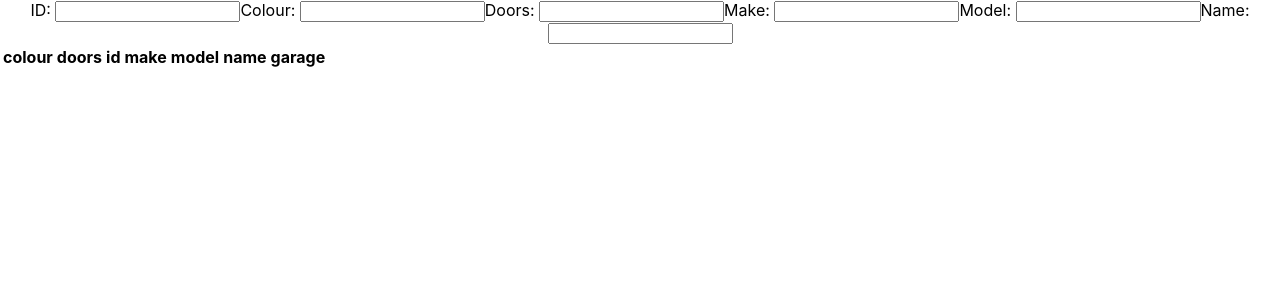
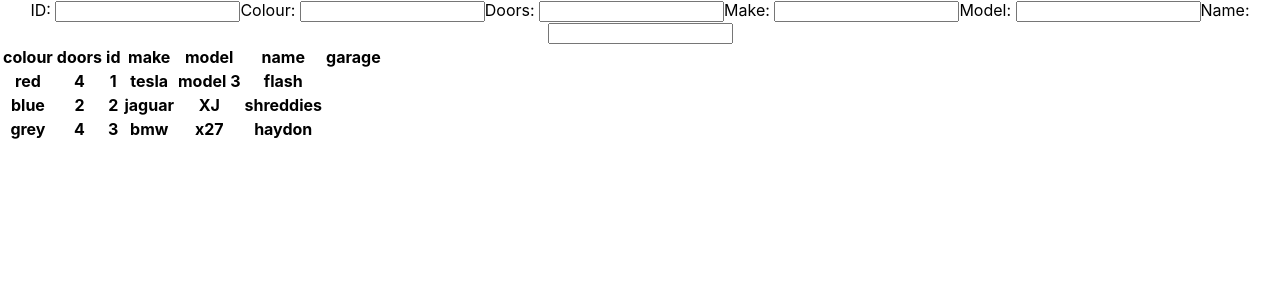
Before and after one commit to LuKeF-2021/React-Jest, a React (Create React App) app in the folder car-garage/: page / in a window 1280 px wide. Shown: the top 300 px of the page. Built offline with nearby package versions, Linux system fonts and the light colour scheme.

Commit message:
car table layout with placeholder data

```diff
--- a/car-garage/src/Webpage/CarTable.jsx
+++ b/car-garage/src/Webpage/CarTable.jsx
@@ -1,25 +1,37 @@
 import CarTableRow from "./CarTableRow";
+import React, { useEffect, useState } from "react";
 
 const CarTable = () => {
 	const Placeholder = (e) => {
 		e.preventDefault();
 	};
 
-	const car = () => {
-		//car api stuff
-	};
-
-	// DATA LAYOUT FROM API
-	// [
-	//     {
-	//         colour: "string",
-	//         doors: 0,
-	//         id: 0,
-	//         make: "string",
-	//         model: "string",
-	//         name: "string",
-	//     },
-	// ];
+	const car = [
+		{
+			colour: "red",
+			doors: 4,
+			id: 1,
+			make: "tesla",
+			model: "model 3",
+			name: "flash",
+		},
+		{
+			colour: "blue",
+			doors: 2,
+			id: 2,
+			make: "jaguar",
+			model: "XJ",
+			name: "shreddies",
+		},
+		{
+			colour: "grey",
+			doors: 4,
+			id: 3,
+			make: "bmw",
+			model: "x27",
+			name: "haydon",
+		},
+	];
 
 	return (
 		<div>
@@ -31,8 +43,20 @@
 					<th>make</th>
 					<th>model</th>
 					<th>name</th>
-                    <th>garage</th>
+					<th>garage</th>
 				</tr>
+
+				{car.map((item) => (
+					<tr>
+						<th>{item.colour}</th>
+						<th>{item.doors}</th>
+						<th>{item.id}</th>
+						<th>{item.make}</th>
+						<th>{item.model}</th>
+						<th>{item.name}</th>
+						<th>{item.garage}</th>
+					</tr>
+				))}
 
 				<CarTableRow />
 			</table>
```
